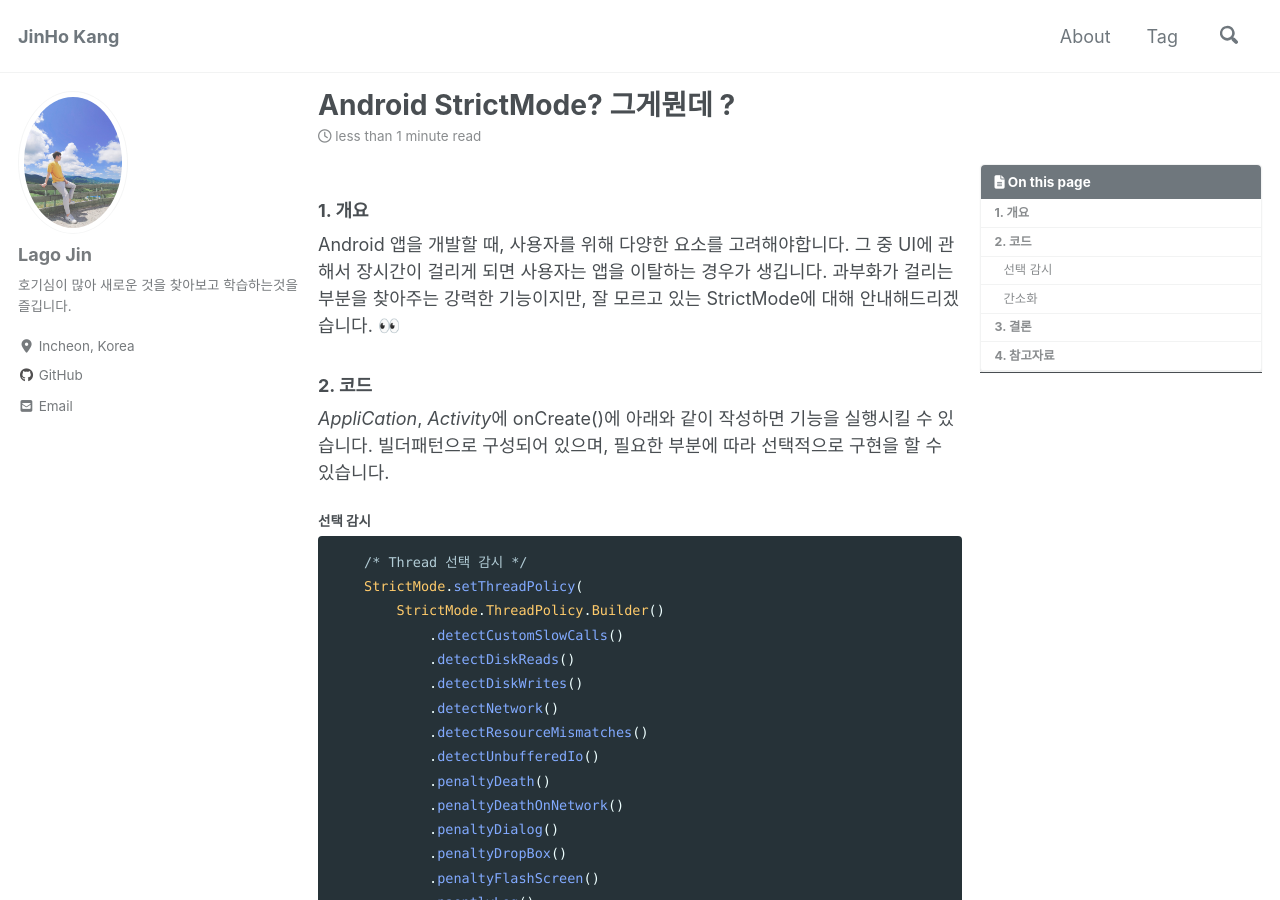
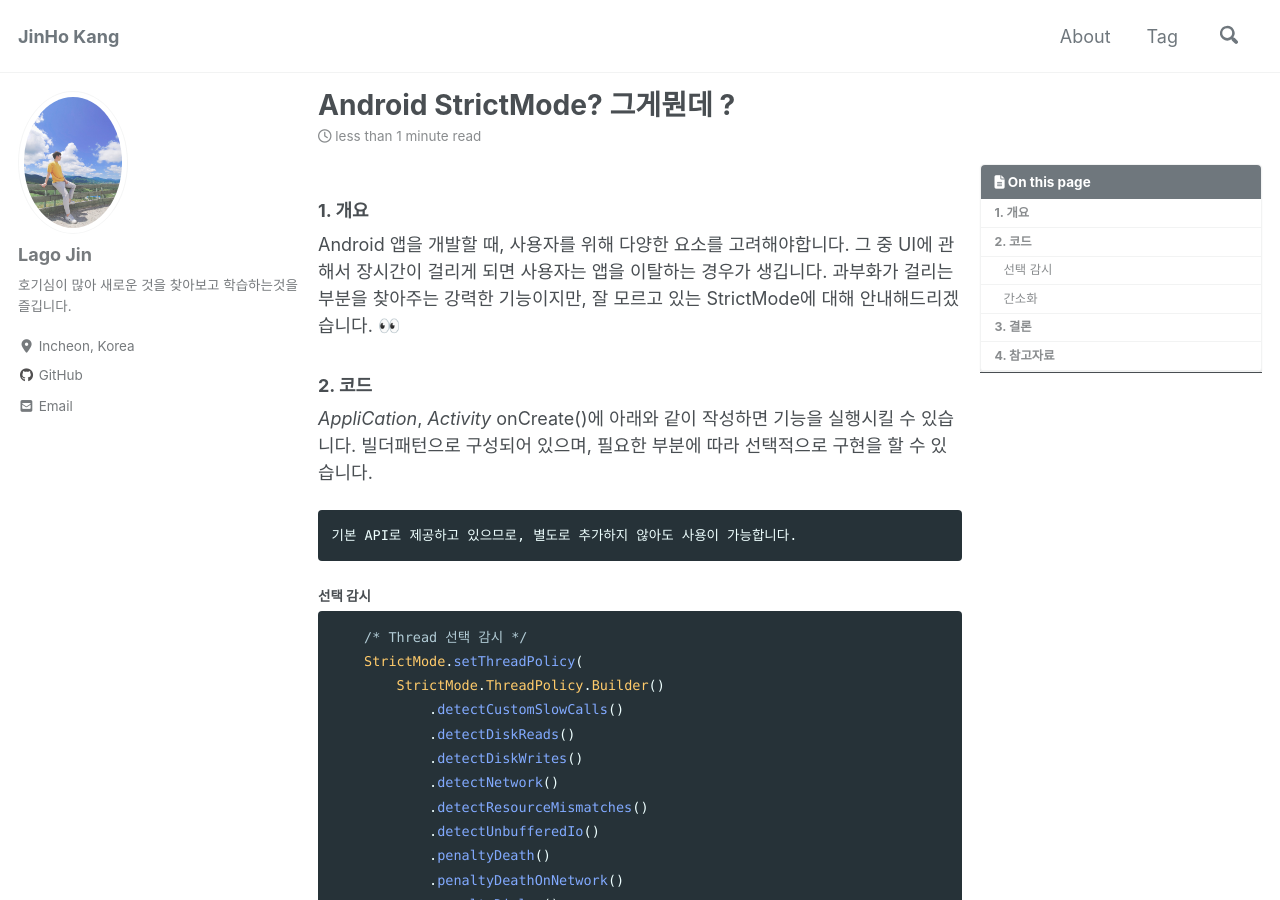
Before and after one commit to lagoJin/lagoJin.github.io, a Jekyll site: the page built from _posts/2020/05/2020-05-05-strictmode.md, in a window 1280 px wide and 900 px high. Built offline with Jekyll 4.4.1, drawn with Linux system fonts in a browser that asks for light colours; cached includes are drawn as plain includes; nearby versions of some CDN libraries; comment, search, counter and statistics services are not loaded; some of the changed text lies outside the part shown.

Commit message:
글 부분 수정

````diff
--- a/_posts/2020/05/2020-05-05-strictmode.md
+++ b/_posts/2020/05/2020-05-05-strictmode.md
@@ -18,8 +18,12 @@ Android 앱을 개발할 때, 사용자를 위해 다양한 요소를 고려해
 
 ### 2. 코드
 
-*AppliCation*, *Activity*에 onCreate()에 아래와 같이 작성하면 기능을 실행시킬 수 있습니다.
+*AppliCation*, *Activity* onCreate()에 아래와 같이 작성하면 기능을 실행시킬 수 있습니다.
 빌더패턴으로 구성되어 있으며, 필요한 부분에 따라 선택적으로 구현을 할 수 있습니다.
+
+```markdown
+기본 API로 제공하고 있으므로, 별도로 추가하지 않아도 사용이 가능합니다.
+```
 
 #### 선택 감시
 
@@ -90,6 +94,8 @@ Android 앱을 개발할 때, 사용자를 위해 다양한 요소를 고려해
 
 - 현재 구글에서 제공중인 API이며 StackOverFlow에 올라오는 이슈에 관해 지속적으로 모니터링중에 있다고 합니다. 다만, 해당 로그가 발생하는 부분에서는 확정적인 부분이 아니며 참고하는 용도로만 사용하는 것을 권장하고 있습니다.
 
+- 서비스에 같이 출시하는 것은 바람직하지 않으며,개발용으로만 사용하는 것을 권장하고 있습니다.
+
 ### 4. 참고자료
 
 - [공식문서](https://developer.android.com/reference/android/os/StrictMode)
````
